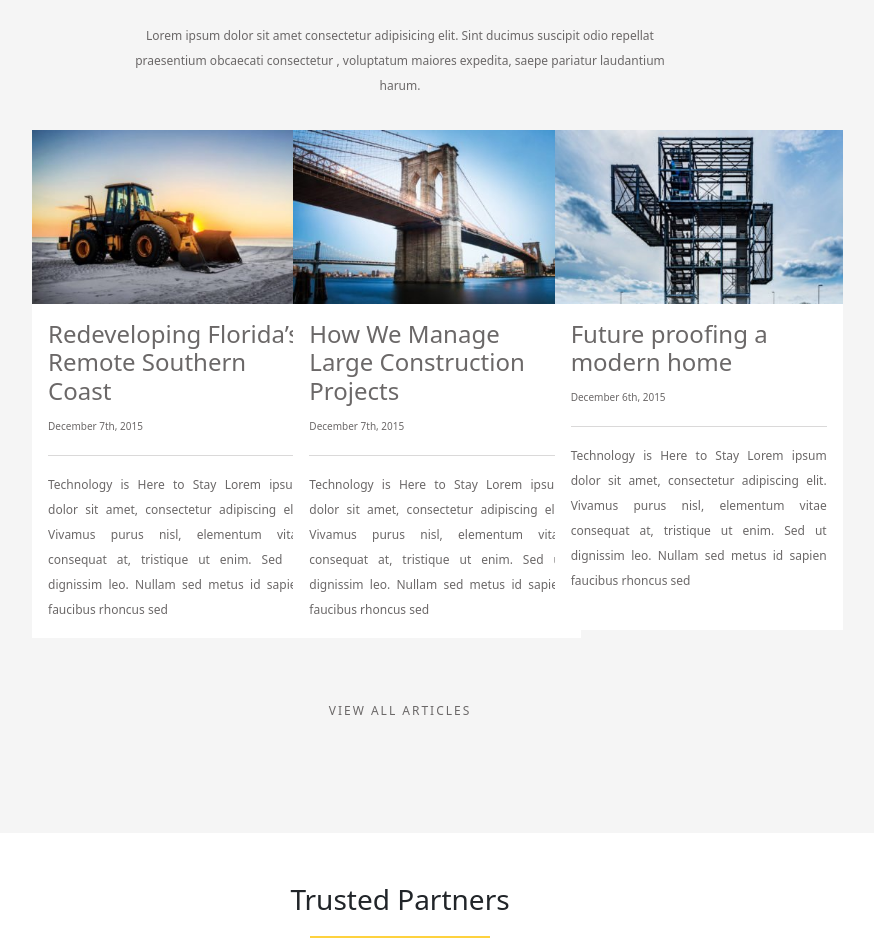
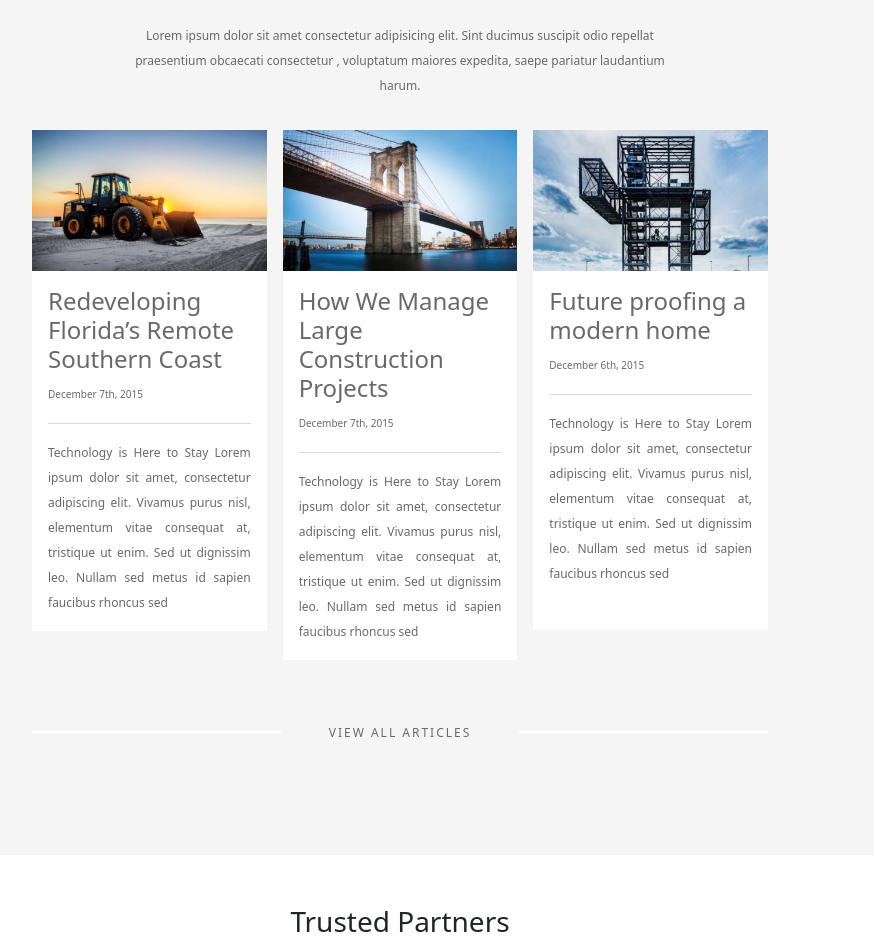
Before and after one commit to 5oN1A/proj-html-vuejs, a Vue app: page / in a window 1280 px wide. Shown: the part 4420-5362 px from the top of the page, without its empty margins (240-1114 px from the left). Built offline with nearby package versions, Linux system fonts and the light colour scheme.

Commit message:
resolving general issues

```diff
--- a/src/components/Main.vue
+++ b/src/components/Main.vue
@@ -123,9 +123,13 @@
                 </div>
               </div>
             </div>
+            <div class="see-more d-flex align-items-center">
+              <div class="line"></div>
+              <p class="px-5 m-0">VIEW ALL PROJECTS</p>
+              <div class="line"></div>
+            </div>
           </div>
         </div>
-        <p class="see-more">VIEW ALL PROJECTS</p>
       </div>
     </section>
 
@@ -201,13 +205,18 @@
         </div>
         <div class="row justify-content-center">
           <div class="col-8">
-            <div class="row row-cols-3 gx-5">
-              <!-- CARD -->
+            <div class="row row-cols-3 gx-3">
+              <!-- card -->
               <Card v-for="(singleNews, i) in news" :key="i" :list="singleNews">
               </Card>
             </div>
+            <div class="see-more d-flex align-items-center">
+              <div class="line"></div>
+              <p class="px-5 m-0">VIEW ALL ARTICLES</p>
+              <div class="line"></div>
+            </div>
           </div>
-          <p class="see-more">VIEW ALL ARTICLES</p>
+
         </div>
       </div>
     </section>
--- a/src/components/Quality.vue
+++ b/src/components/Quality.vue
@@ -21,5 +21,4 @@ export default {
 };
 </script>
 <style lang="scss">
-
 </style>
--- a/src/styles/footer.scss
+++ b/src/styles/footer.scss
@@ -1,7 +1,7 @@
 @import "variables";
 
 footer {
-    padding: $length_50 250px ;
+    padding: $length_50 250px;
     background-color: $footer_bg;
 
     .my_btn {
@@ -15,7 +15,7 @@ footer {
         border-radius: 50%;
     }
     .white-txt {
-        color:$white !important;
+        color: $white !important;
         text-align: justify;
     }
     ul {
@@ -24,7 +24,6 @@ footer {
             text-align: left;
             margin-bottom: 0;
             line-height: 20px;
-
         }
     }
 
--- a/src/styles/main.scss
+++ b/src/styles/main.scss
@@ -19,12 +19,12 @@
         font-size: 18px;
     }
 }
+
 .section_2 {
     padding: $length_50;
     background-color: $yellow;
     position: relative;
     color: $dark_grey;
-
     a {
         padding: 9px 24px;
         position: absolute;
@@ -182,6 +182,7 @@
         font-size: 16px;
     }
 }
+
 .section_8 {
     padding: $length_50 0;
     background-color: $background_grey;
@@ -191,10 +192,12 @@
         color: $dark_grey;
         min-height: 500px;
         border-radius: 0;
-        width: 100%;
+        width: 100% !important;
 
         img {
             border-radius: 0;
+            width: 100%;
+            object-fit: contain;
         }
         .card-body {
             h3 {
@@ -209,7 +212,12 @@
             }
         }
     }
+    .line{
+        border: 1px solid white!important;
+
+    }
 }
+
 .section_9 {
     padding: $length_50 0;
     .partner {
--- a/src/styles/utilities.scss
+++ b/src/styles/utilities.scss
@@ -5,6 +5,7 @@ h1 {
     color: $white;
     font-weight: 600;
 }
+
 h2 {
     font-size: 28px;
     font-weight: 300;
@@ -25,6 +26,7 @@ h5 {
     font-weight: 700;
     padding-bottom: 20px;
 }
+
 p {
     font-size: 12px;
     line-height: 25px;
@@ -57,8 +59,8 @@ li {
         color: $white;
         background-color: $btn_grey;
     }
+}
 
-}
 .after_line {
     position: relative;
 
@@ -73,7 +75,13 @@ li {
         border-top: 2px solid $yellow;
     }
 }
+
 .see-more {
     letter-spacing: 2px;
     margin: calc($length_30 * 2) 0;
+    .line {
+        height: 0px;
+        flex-grow: 1;
+        border: 1px solid #F5F5F5;
+    }
 }
```
Also changed, not shown: src/components/Footer.vue (+15 -19 lines), src/styles/header.scss (+2 -6 lines), 7 other files (tests, documents, lock files or other folders).
